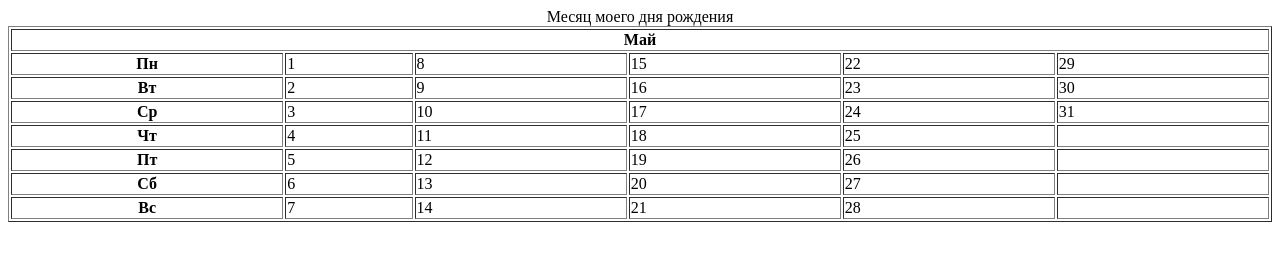
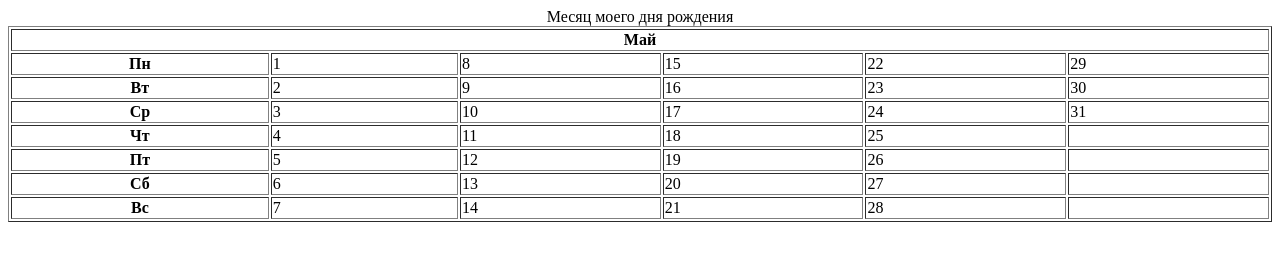
Before and after one commit to victoriamelchikova/VictoriaMelchikova, a plain HTML site: page 02_HTML/add/index.html in a window 1280 px wide. Drawn offline with Linux system fonts and the light colour scheme.

Commit message:
размер ячеек

```diff
--- a/02_HTML/add/index.html
+++ b/02_HTML/add/index.html
@@ -14,7 +14,7 @@
         </tr>
         <tr>
             <th>Пн</th>
-            <td>1</td>
+            <td width="15%">1</td>
             <td>8</td>
             <td>15</td>
             <td>22</td>
```
